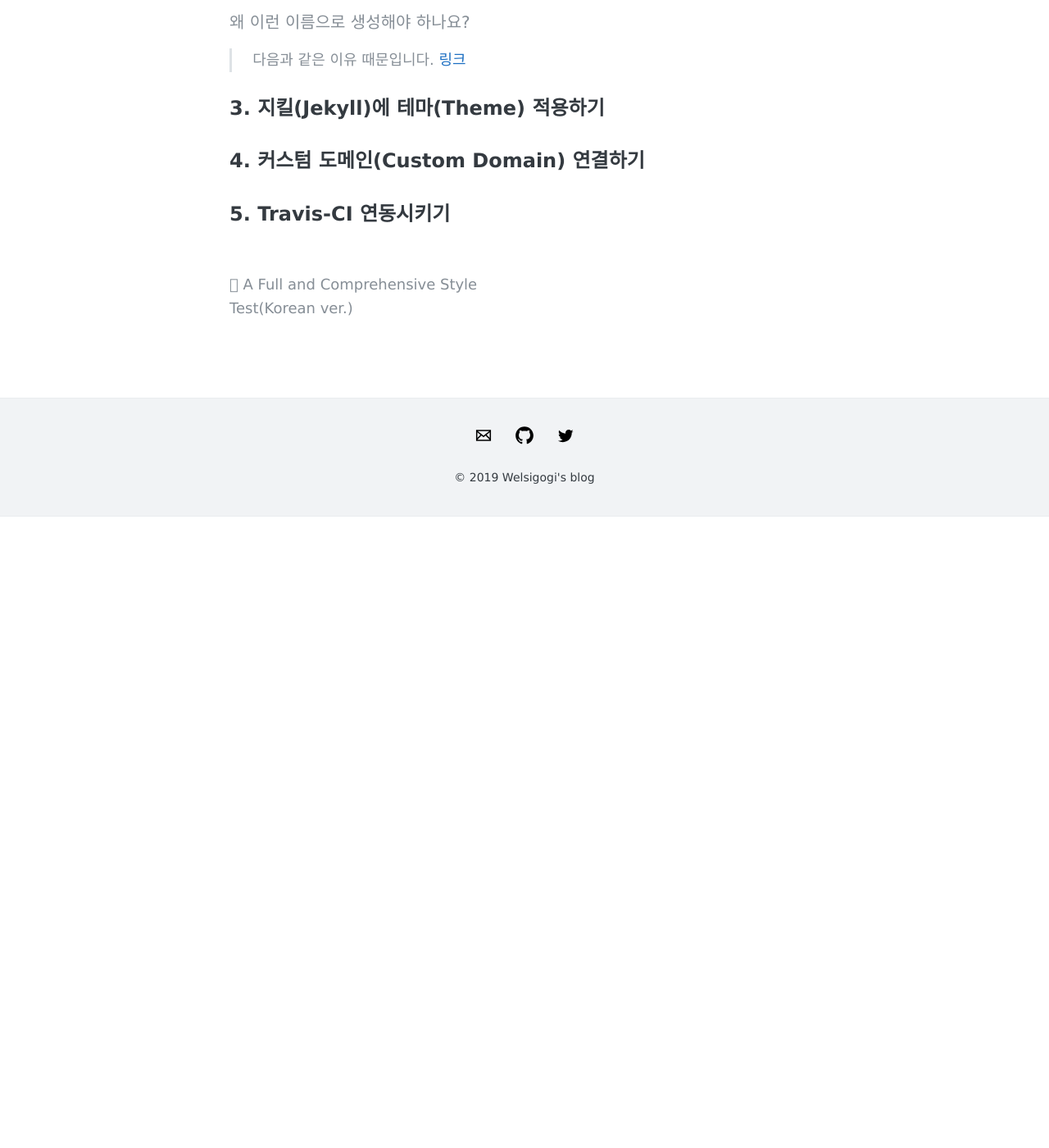
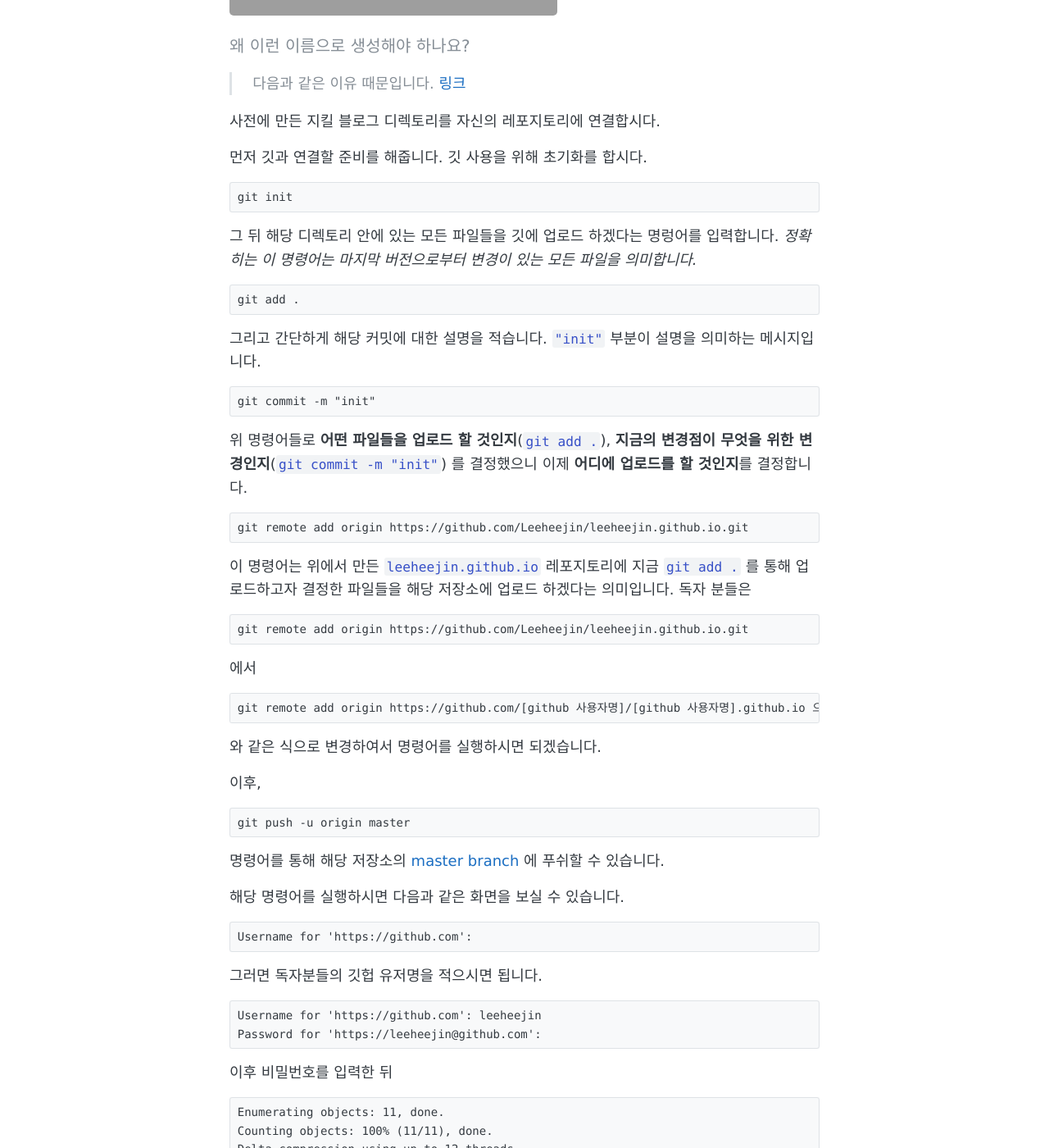
Before and after one commit to Leeheejin/leeheejin.github.io, a Jekyll site: the page built from _posts/2019-03-06-jekyll-blog-example-githubpages.md, in a window 1280 px wide and 1400 px high, scrolled down 2335 px. Shown: the whole window at 82% size. Built offline with Jekyll 4.4.1, drawn with Linux system fonts in a browser that asks for light colours; before the commit the page ends 2965 px from its top, so only the background shows below that; some of the changed text lies outside the part shown; grey boxes are pictures that could not be loaded.

Commit message:
Update 2019-03-06-jekyll-blog-example-githubpages.md

````diff
--- a/_posts/2019-03-06-jekyll-blog-example-githubpages.md
+++ b/_posts/2019-03-06-jekyll-blog-example-githubpages.md
@@ -7,8 +7,9 @@ comments: true
 
 > 이 포스트는 MacOS 기준으로 작성되었습니다.
 이 포스트에서는 Jekyll을 사용하여 Github pages와 연계한 블로그를 만드는 과정을 설명합니다.
+다양한 도메인 지식을 가진 독자들을 위해 기본 지식을 조금씩 담아 서술하였습니다.
 
-> 구성은 다음과 같습니다.
+> 전체적인 구성은 다음과 같습니다.
 > * 지킬 설치하기
 > * 깃헙 레포지토리와 연동하기
 > * 나만의 테마를 적용시켜서 꾸미기
@@ -66,10 +67,93 @@ jekyll serve
 
 ## 2. 깃헙 레포지토리(Github Repository) 생성
 
-깃헙 레포지토리를 생성합니다. 이름은 자신의 깃헙 계정이름(`username`)을 붙여 `leeheejin.github.io`와 같이 생성합니다.
+깃헙 레포지토리를 생성합니다. 이름은 자신의 깃헙 계정이름(`username`)을 붙여
+`leeheejin.github.io`와 같이 생성합니다.
 ![2019-03-06-1](https://user-images.githubusercontent.com/9789023/53867918-297e4c80-4038-11e9-8d42-830cd8ac44f5.png)
 #### 왜 이런 이름으로 생성해야 하나요?
 > 다음과 같은 이유 때문입니다. [링크](#)
+
+사전에 만든 지킬 블로그 디렉토리를 자신의 레포지토리에 연결합시다.
+
+먼저 깃과 연결할 준비를 해줍니다.
+깃 사용을 위해 초기화를 합시다.
+```
+git init
+```
+
+그 뒤 해당 디렉토리 안에 있는 모든 파일들을 깃에 업로드 하겠다는 명렁어를 입력합니다.
+*정확히는 이 명령어는 마지막 버전으로부터 변경이 있는 모든 파일을 의미합니다.*
+```
+git add .
+```
+
+그리고 간단하게 해당 커밋에 대한 설명을 적습니다. `"init"` 부분이 설명을 의미하는 메시지입니다.
+```
+git commit -m "init"
+```
+
+위 명령어들로 **어떤 파일들을 업로드 할 것인지**(`git add .`),
+**지금의 변경점이 무엇을 위한 변경인지**(`git commit -m "init"`)
+를 결정했으니 이제 **어디에 업로드를 할 것인지**를 결정합니다.
+
+```
+git remote add origin https://github.com/Leeheejin/leeheejin.github.io.git
+```
+
+이 명령어는 위에서 만든 `leeheejin.github.io` 레포지토리에 지금 `git add .` 를 통해
+업로드하고자 결정한 파일들을 해당 저장소에 업로드 하겠다는 의미입니다.
+독자 분들은
+
+```
+git remote add origin https://github.com/Leeheejin/leeheejin.github.io.git
+```
+
+에서
+
+```
+git remote add origin https://github.com/[github 사용자명]/[github 사용자명].github.io 으로.git
+```
+
+와 같은 식으로 변경하여서 명령어를 실행하시면 되겠습니다.
+
+이후,
+
+```
+git push -u origin master
+```
+
+명령어를 통해 해당 저장소의 [master branch](#) 에 푸쉬할 수 있습니다.
+
+해당 명령어를 실행하시면 다음과 같은 화면을 보실 수 있습니다.
+
+```
+Username for 'https://github.com':
+```
+
+그러면 독자분들의 깃헙 유저명을 적으시면 됩니다.
+
+```
+Username for 'https://github.com': leeheejin
+Password for 'https://leeheejin@github.com':
+```
+
+이후 비밀번호를 입력한 뒤
+
+```
+Enumerating objects: 11, done.
+Counting objects: 100% (11/11), done.
+Delta compression using up to 12 threads
+Compressing objects: 100% (10/10), done.
+Writing objects: 100% (11/11), 3.88 KiB | 3.88 MiB/s, done.
+Total 11 (delta 0), reused 0 (delta 0)
+To https://github.com/Leeheejin/leeheejin.github.io.git
+ * [new branch]      master -> master
+Branch 'master' set up to track remote branch 'master' from 'origin'.
+```
+
+와 같이 성공적으로 파일들이 원격 저장소에 업로드 된 것을 확인할 수 있습니다.
+
+![2019-03-06-3](https://user-images.githubusercontent.com/9789023/53945237-85aea280-4104-11e9-8166-6cee58f6fcfe.png)
 
 ## 3. 지킬(Jekyll)에 테마(Theme) 적용하기
 
````
Also changed, not shown: other parts of _posts/2019-03-06-jekyll-blog-example-githubpages.md (+1 -1 lines).
